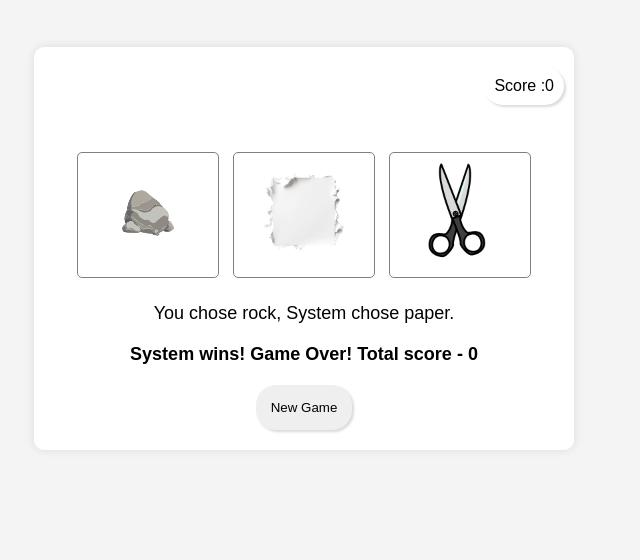
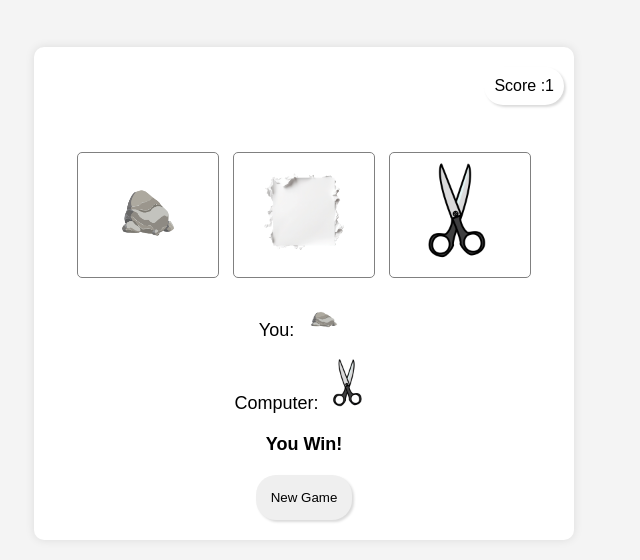
Before and after one commit to JayaramachandranAugustin/RockPaperScissor, a plain HTML site: page index.html in a window 1280 px wide. Both pictures are taken after a click on the button 483 px from the left and 275 px from the top of the page. Shown: the part 60-620 px from the top of the page, without its empty margins (336-976 px from the left). Drawn offline with Linux system fonts and the light colour scheme.

Commit message:
Refractored the base project

```diff
--- a/index.html
+++ b/index.html
@@ -13,16 +13,14 @@
             Score : <span id="score">0</span>
         </div>
         <div class="buttons">
-            <button class="piece" onclick="playGame('rock')"><img class="image" src="src/assets/images/stone.png"/></button>
-            <button class="piece" onclick="playGame('paper')"><img class="image" src="src/assets/images/paper.png"/></button>
-            <button class="piece" onclick="playGame('scissors')"><img class="image" src="src/assets/images/scissors.png"/></button>
+            <button class="piece" id="rock"><img class="image" src="src/assets/images/stone.png"/></button>
+            <button class="piece" id="paper"><img class="image" src="src/assets/images/paper.png"/></button>
+            <button class="piece" id="scissors"><img class="image" src="src/assets/images/scissors.png"/></button>
         </div>
         <div class="selection" id="selection"></div>
         <div class="result" id="result">Click a button to play!</div>
-        <button class="new_game" onclick="resetGame()">New Game</button>
+        <button class="new_game" id="newGame">New Game</button>
     </div>
-
-    <script src="src/js/utils/resetGame.js"></script>
     <script src="src/js/app.js"></script>
 </body>
 </html>
--- a/src/js/app.js
+++ b/src/js/app.js
@@ -1,29 +1,50 @@
-let userWins = 0;
+const choices = { rock: "src/assets/images/stone.png", paper: "src/assets/images/paper.png", scissors: "src/assets/images/scissors.png" };
 
-function playGame(userChoice) {
-    const choices = ['rock', 'paper', 'scissors'];
-    const systemChoice = choices[Math.floor(Math.random() * 3)];
+const buttons = document.querySelectorAll(".piece");
+const selectionDiv = document.getElementById("selection");
+const resultDiv = document.getElementById("result");
+const scoreSpan = document.getElementById("score");
+const newGameButton = document.getElementById("newGame");
 
-    let selectionMessage = `You chose ${userChoice}, System chose ${systemChoice}. `;
+let score = 0;
 
-    let resultMessage;
+buttons.forEach((button) => {
+    button.addEventListener("click", () => {
+        playGame(button.id);
+    });
+});
 
-    if (userChoice === systemChoice) {
-        resultMessage = "It's a tie!";
-        userWins+=0.5;
+function playGame(playerChoice) {
+    const computerChoices = ["rock", "paper", "scissors"];
+    const computerChoice = computerChoices[Math.floor(Math.random() * 3)];
+
+    selectionDiv.innerHTML = `
+        <p>You: <img src="${choices[playerChoice]}" width="50"/></p>
+        <p>Computer: <img src="${choices[computerChoice]}" width="50"/></p>
+    `;
+
+    if (playerChoice === computerChoice) {
+        resultDiv.textContent = "It's a tie!";
     } else if (
-        (userChoice === 'rock' && systemChoice === 'scissors') ||
-        (userChoice === 'paper' && systemChoice === 'rock') ||
-        (userChoice === 'scissors' && systemChoice === 'paper')
+        (playerChoice === "rock" && computerChoice === "scissors") ||
+        (playerChoice === "paper" && computerChoice === "rock") ||
+        (playerChoice === "scissors" && computerChoice === "paper")
     ) {
-        userWins++;
-        resultMessage = "You win!";
+        resultDiv.textContent = "You Win!";
+        score++;
     } else {
-        resultMessage = `System wins! Game Over! Total score - ${userWins}`;
-        userWins = 0;
+        resultDiv.textContent = "You Lose!";
+        score--;
     }
 
-    document.getElementById('score').innerText = userWins;
-    document.getElementById('selection').innerText = selectionMessage;
-    document.getElementById('result').innerText = resultMessage;
+    scoreSpan.textContent = score;
 }
+
+newGameButton.addEventListener("click", resetGame);
+
+
+function resetGame() {
+    userWins = 0;
+    document.getElementById('result').innerText = "Click a button to play!";
+    document.getElementById('score').innerText = "0";
+}
--- a/src/js/utils/resetGame.js
+++ /dev/null
@@ -1,5 +0,0 @@
-function resetGame() {
-    userWins = 0;
-    document.getElementById('result').innerText = "Click a button to play!";
-    document.getElementById('score').innerText = "0";
-}
```
